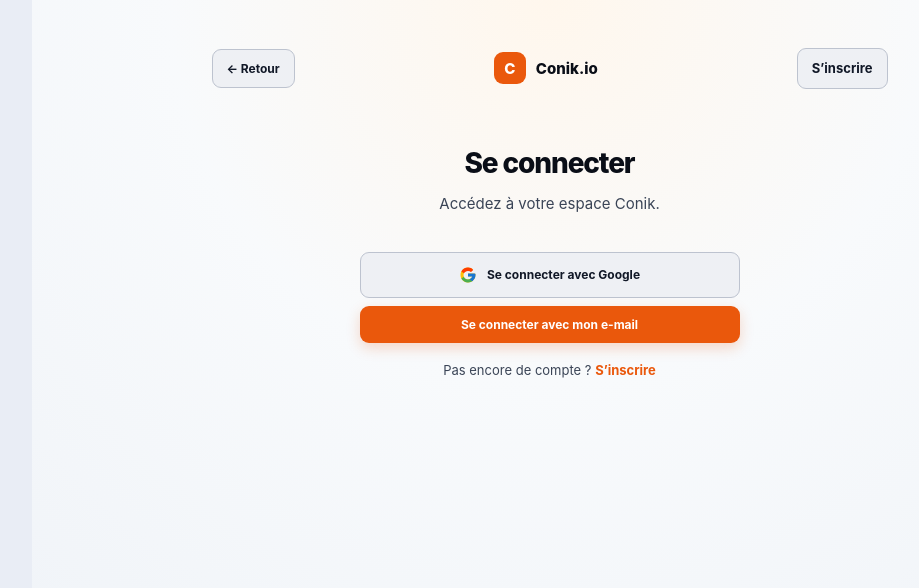
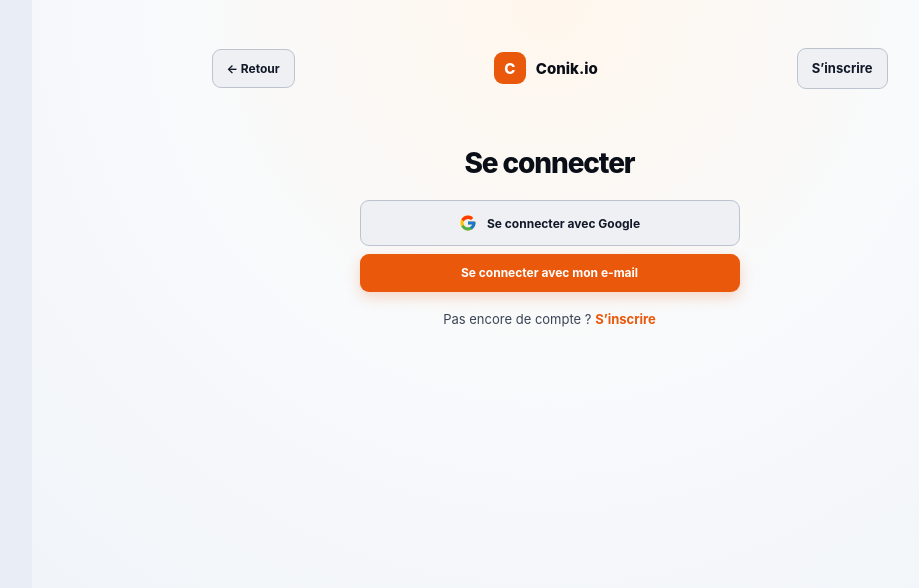
Before and after one commit to anamaherbert1-glitch/Conik.io, a Next.js app: page /login in a window 1280 px wide. Shown: the top 588 px of the page, without its empty margins (213-1132 px from the left). Built offline with nearby package versions, Linux system fonts and the light colour scheme.

Commit message:
ui: remove remaining auth subtitles and align theme metadata

```diff
--- a/app/login/page.tsx
+++ b/app/login/page.tsx
@@ -138,7 +138,6 @@ export default function LoginPage() {
 
       <section className="home-center">
         <h1 className="home-title" style={{ fontSize: 'clamp(28px,6vw,36px)' }}>Se connecter</h1>
-        <p className="home-desc">Accédez à votre espace Conik.</p>
 
         <div className="home-form-wrap">
           <button
```
